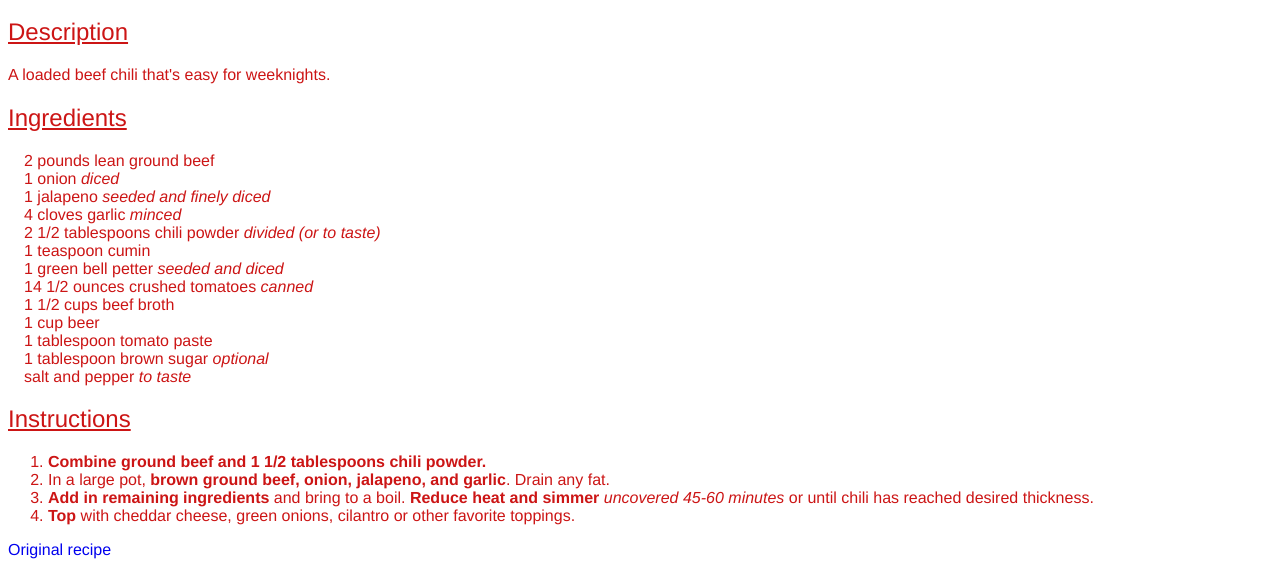
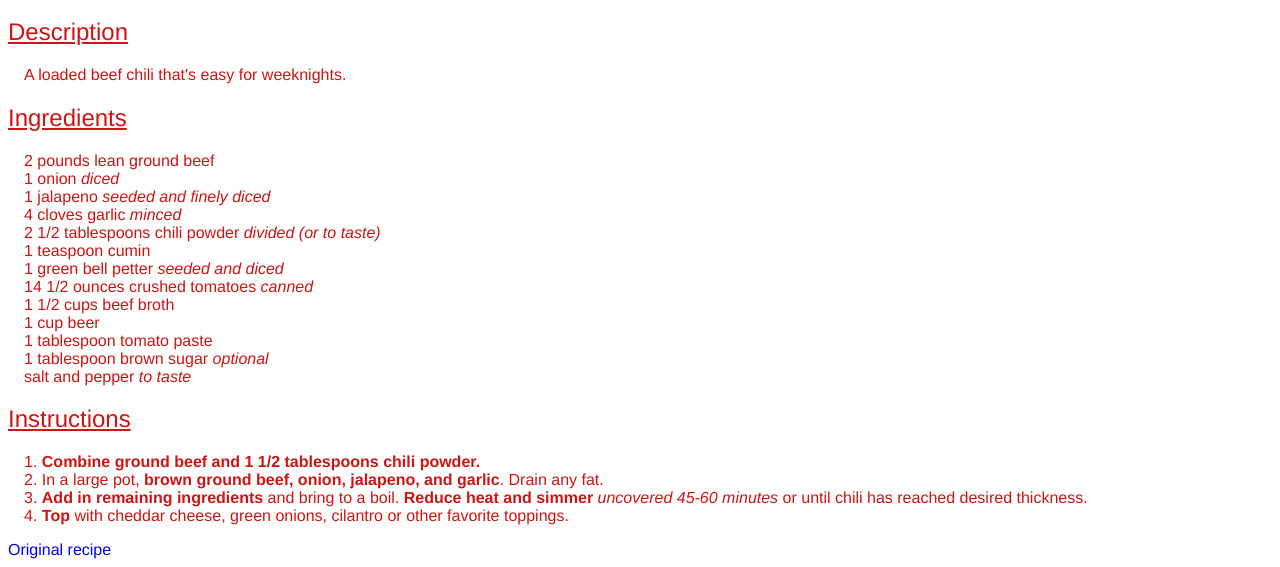
Before and after one commit to amutones/odin-recipes, a plain HTML site: page recipes/chili.html in a window 1280 px wide. Shown: the part 720-1287 px from the top of the page. Drawn offline with Linux system fonts and the light colour scheme.

Commit message:
Edited ul and p in style.css
Ol list style inside position and p margin and paddin changes

```diff
--- a/style.css
+++ b/style.css
@@ -36,8 +36,15 @@ a:link {
     text-decoration: none;
 }
 
-ul {
-    list-style-type: none;
+ul,ol,p {
     margin:16px;
     padding:0;
 }
+
+ol {
+    list-style-position: inside;
+
+}
+ul {
+    list-style-type: none;
+}
```
